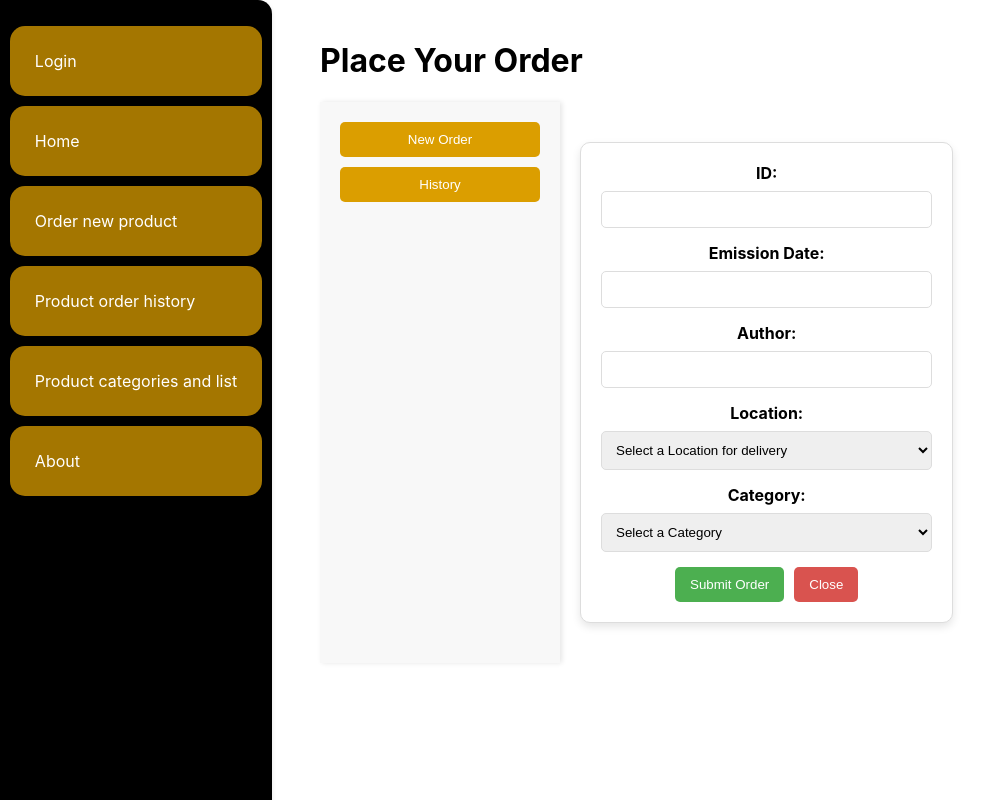
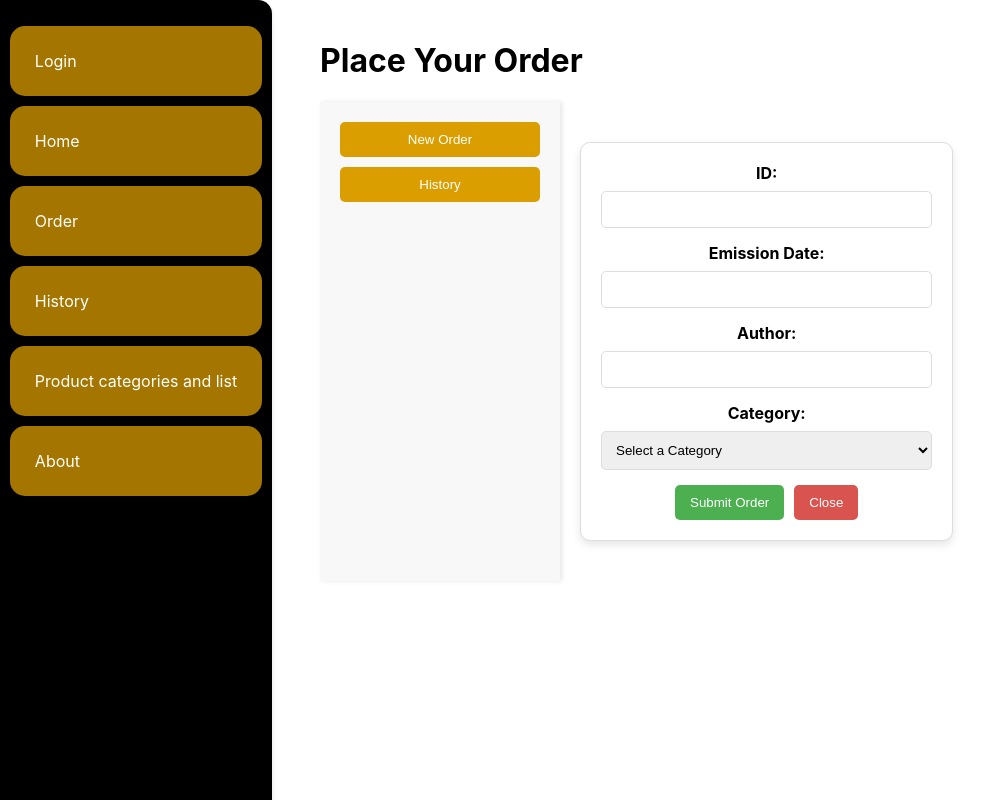
Before and after one commit to Makarovsky2222/groceries_shop_ITC, a React (Create React App) app in the folder arun-shop/: page /order in a window 1280 px wide. Both pictures are taken after a click on the button "New Order". Shown: the whole page, without its empty margins (0-1006 px from the left). Built offline with nearby package versions, Linux system fonts and the light colour scheme.

Commit message:
Modified history

```diff
--- a/arun-shop/src/components/Navigation.js
+++ b/arun-shop/src/components/Navigation.js
@@ -15,10 +15,10 @@ const Navigation = () => {
           <Link to="/home">Home</Link>
         </li>
         <li>
-          <Link to="/order">Order new product</Link>
+          <Link to="/order">Order</Link>
         </li>
         <li>
-          <Link to="/history">Product order history</Link>
+          <Link to="/history">History</Link>
         </li>
         <li>
           <Link to="/product">Product categories and list</Link>
--- a/arun-shop/src/components/Orders/OrderForm.js
+++ b/arun-shop/src/components/Orders/OrderForm.js
@@ -4,7 +4,6 @@ const OrderForm = ({
   newOrder,
   setNewOrder,
   categories,
-  locations,
   handleOrderSubmit,
   setOrderFormOpen,
 }) => {
@@ -14,7 +13,6 @@ const OrderForm = ({
       newOrder.id &&
       newOrder.date &&
       newOrder.author &&
-      newOrder.location &&
       newOrder.selectedCategory
     );
   };
@@ -52,20 +50,6 @@ const OrderForm = ({
         onChange={(e) => setNewOrder({ ...newOrder, author: e.target.value })}
       />
 
-      {/* Dropdown for selecting location */}
-      <label>Location:</label>
-      <select
-        value={newOrder.location}
-        onChange={(e) => setNewOrder({ ...newOrder, location: e.target.value })}
-      >
-        <option value="">Select a Location for delivery</option>
-        {locations.map((location) => (
-          <option key={location} value={location}>
-            {location}
-          </option>
-        ))}
-      </select>
-
       {/* Dropdown for selecting category */}
       <label>Category:</label>
       <select
--- a/arun-shop/src/components/Orders/OrderList.js
+++ b/arun-shop/src/components/Orders/OrderList.js
@@ -19,7 +19,6 @@ const OrderList = ({ currentView, orders, filterAndSortOrders }) => (
           <th>Name</th>
           <th>Date</th>
           <th>Author</th>
-          <th>Location</th>
           <th>Amount ($)</th>
         </tr>
       </thead>
@@ -30,7 +29,6 @@ const OrderList = ({ currentView, orders, filterAndSortOrders }) => (
             <td>{order.name}</td>
             <td>{order.date}</td>
             <td>{order.author}</td>
-            <td>{order.location}</td>
             <td>{order.amount}</td>
           </tr>
         ))}
--- a/arun-shop/src/components/Orders/OrderProduct.js
+++ b/arun-shop/src/components/Orders/OrderProduct.js
@@ -13,7 +13,6 @@ const OrderProduct = () => {
       name: "Order 1",
       date: "12/25/2023",
       author: "John Doe",
-      location: "Location 1",
       amount: 150.0,
       },
     {
@@ -21,7 +20,6 @@ const OrderProduct = () => {
       name: "Order 2",
       date: "12/26/2023",
       author: "Jane Smith",
-      location: "Location 2",
       amount: 200.0,
     },
   ]);
@@ -31,7 +29,6 @@ const OrderProduct = () => {
     name: "",
     date: "",
     author: "",
-    location: "",
     amount: "",
   });
 
@@ -42,11 +39,6 @@ const OrderProduct = () => {
     "Category3",
   ]);
 
-  const [locations, setLocations] = useState([
-    "Arun Shop Toul Tum Poung",
-    "Arun Shop Daun Penh",
-    "Arun Shop BKK1",
-  ]);
   const [isOrderFormOpen, setOrderFormOpen] = useState(false);
 
   const handleOrderSubmit = () => {
@@ -80,7 +72,6 @@ const OrderProduct = () => {
       newOrder={newOrder}
       setNewOrder={setNewOrder}
       categories={categories}
-      locations={locations}
       handleOrderSubmit={handleOrderSubmit}
       setOrderFormOpen={setOrderFormOpen}
     />
```
